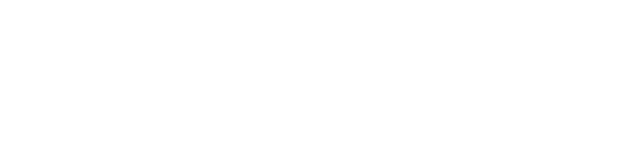
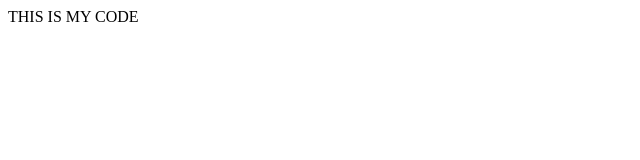
Before and after one commit to BeudeanuAndreea/Project, a website: page public/index.html in a window 1280 px wide. Shown: the whole page, without its empty margins (0-640 px from the left). Drawn offline with Linux system fonts and the light colour scheme.

Commit message:
paul modif

```diff
--- a/public/index.html
+++ b/public/index.html
@@ -4,5 +4,6 @@
 </head>
 <body>
 	<div class="container"></div>
+	<div> THIS IS MY CODE </div>
 </body>
 </html>
```
